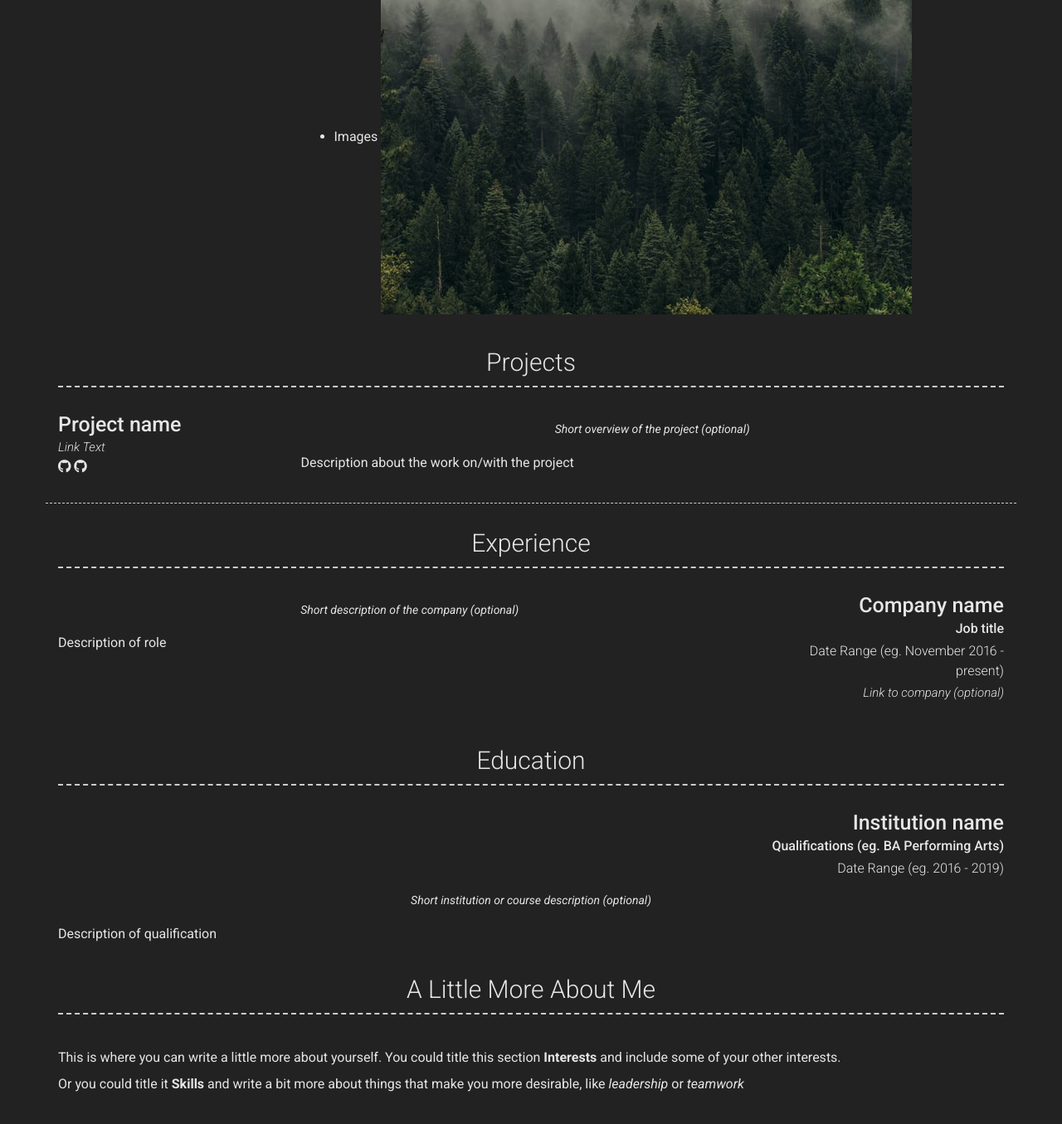
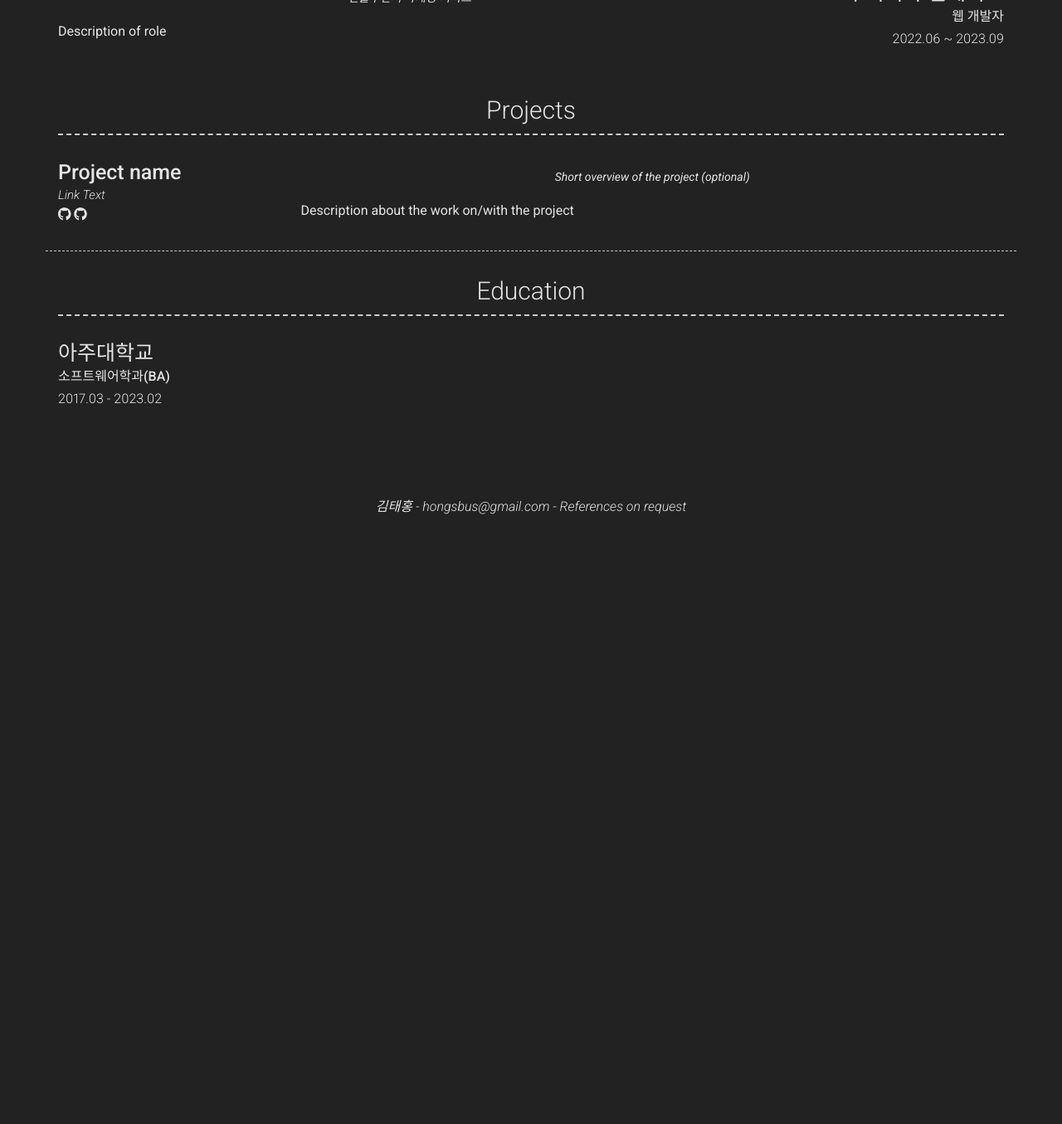
Before and after one commit to Erlhon9/Erlhon9.github.io, a Jekyll site: the page built from index.md, in a window 1280 px wide and 1400 px high, scrolled down 680 px. Shown: the top 1355 px of the window at 83% size. Built offline with Jekyll 4.4.1, drawn with Linux system fonts in a browser that asks for light colours; nearby versions of some CDN libraries; after the commit the page ends 1310 px from its top, so only the background shows below that; some of the changed text lies outside the part shown.

Commit message:
ruby 3.0 버전 업글, 이미지 추가, 순서 변경

```diff
--- a/Gemfile
+++ b/Gemfile
@@ -1,2 +1,4 @@
 source "https://rubygems.org"
 gemspec
+
+gem "webrick", "~> 1.8"
--- a/_config.yml
+++ b/_config.yml
@@ -7,40 +7,40 @@ version: 2
 
 # Personal info
 name: 김태홍
-title: Your job title
+title: Software Engineer
 email: hongsbus@gmail.com
 # email_title: Email (Email title override)
-phone: (+82) 10-8074-9002
+phone: (+82) 010-8074-9002
 # phone_title: Phone (Phone title override)
-website: Your website (eg. https://google.com)(optional)
+website: blog.hongsbus.com
 # website_title: Web (Website title override)
 
 # Dark Mode (true/false/never)
 darkmode: true
 
 # Social links
-twitter_username: jekyllrb
-github_username:  jekyll
-stackoverflow_username: "00000001"
-dribbble_username: jekyll
-facebook_username: jekyll
-flickr_username: jekyll
-instagram_username: jekyll
-linkedin_username: jekyll
-xing_username: jekyll
-pinterest_username: jekyll
-youtube_username: jekyll
-orcid_username: 0000-0000-0000-0000
-googlescholar_username: D847cGsAAAAJ
+# twitter_username: jekyllrb
+github_username: Erlhon9
+# stackoverflow_username: "00000001"
+# dribbble_username: jekyll
+# facebook_username: jekyll
+# flickr_username: jekyll
+instagram_username: Erlhon9
+linkedin_username: Erlhon9
+# xing_username: jekyll
+# pinterest_username: jekyll
+# youtube_username: jekyll
+# orcid_username: 0000-0000-0000-0000
+# googlescholar_username: D847cGsAAAAJ
 
 # Additional icon links
-additional_links:
-- title: Link name
-  icon: Font Awesome brand icon name (eg. fab fa-twitter) (https://fontawesome.com/icons?d=gallery&s=brands&m=free)
-  url: Link url (eg. https://google.com)
-# - title: another link
-#   icon: font awesome brand icon name (eg. fab fa-twitter) (https://fontawesome.com/icons?d=gallery&s=brands&m=free)
-#   url: Link url (eg. https://google.com)
+# additional_links:
+#   - title: Link name
+#     icon: Font Awesome brand icon name (eg. fab fa-twitter) (https://fontawesome.com/icons?d=gallery&s=brands&m=free)
+#     url: Link url (eg. https://google.com)
+#   - title: another link
+#     icon: font awesome brand icon name (eg. fab fa-twitter) (https://fontawesome.com/icons?d=gallery&s=brands&m=free)
+#     url: Link url (eg. https://google.com)
 
 # Google Analytics and Tag Manager
 # Using more than one of these may cause issues with reporting
@@ -50,66 +50,61 @@ additional_links:
 
 # About Section
 # about_title: About Me (Use this to override about section title)
-about_profile_image: Directory of profile image (eg. images/profile.jpg)
+about_profile_image: images/hong.jpeg
 about_content: | # this will include new lines to allow paragraphs
-  Write an awesome description about yourself here, this supports markdown, so you can add [links](http://foobar.com) and highlight things <mark>like this</mark>.
-
-  You can even add paragraphs by using empty lines like this and add anything else [markdown](https://www.markdownguide.org/getting-started#what-is-markdown) supports such as
-    - Lists
-    - Tables
-    - <a href="google.com">Links</a>
-    - Images ![alt text](/images/landscape-trees.jpg "Trees")
+  채워나가는 중 입니다...
 
 content:
+  - title: Experience
+    layout: list
+    content:
+      - layout: right
+        title: 주식회사 인에디트
+        sub_title: 웹 개발자
+        caption: 2022.06 ~ 2023.09
+        # link: Link to company (optional)
+        quote: >
+          인플루언서 마케팅 서비스
+        description: | # this will include new lines to allow paragraphs
+          Description of role
   - title: Projects # Title for the section
     layout: list # Type of content section (list/text)
     content:
       - layout: left
-        border: weak  # Value of `weak` will display a weak border below this item. # Any
-                      # other value (or no value) means no border will be displayed
+        border:
+          weak # Value of `weak` will display a weak border below this item. # Any
+          # other value (or no value) means no border will be displayed
         title: Project name
         link: Link to project (eg. sproogen.github.io/modern-resume-theme)(optional)
         link_text: Link Text
         additional_links:
-          - title:  Github page for project (eg. sproogen/modern-resume-theme)
+          - title: Github page for project (eg. sproogen/modern-resume-theme)
             icon: fab fa-github
             url: Link to project (eg. sproogen.github.io/modern-resume-theme)(optional)
-          - title:  Github page for project (eg. sproogen/modern-resume-theme)
+          - title: Github page for project (eg. sproogen/modern-resume-theme)
             icon: fab fa-github
             url: Link to project (eg. sproogen.github.io/modern-resume-theme)(optional)
         quote: >
           Short overview of the project (optional)
         description: | # this will include new lines to allow paragraphs
           Description about the work on/with the project
-  - title: Experience
-    layout: list
-    content:
-      - layout: right
-        title: Company name
-        sub_title: Job title
-        caption: Date Range (eg. November 2016 - present)
-        link: Link to company (optional)
-        quote: >
-          Short description of the company (optional)
-        description: | # this will include new lines to allow paragraphs
-          Description of role
   - title: Education
     layout: list
     content:
-      - layout: top-right
-        title: Institution name
-        sub_title: Qualifications (eg. BA Performing Arts)
-        caption: Date Range (eg. 2016 - 2019)
-        quote: >
-          Short institution or course description (optional)
-        description: | # this will include new lines to allow paragraphs
-          Description of qualification
-  - title: A Little More About Me
-    layout: text
-    content: | # this will include new lines to allow paragraphs
-      This is where you can write a little more about yourself. You could title this section **Interests** and include some of your other interests.
+      - layout: top-left
+        title: 아주대학교
+        sub_title: 소프트웨어학과(BA)
+        caption: 2017.03 - 2023.02
+        # quote: >
+        #   Short institution or course description (optional)
+        # description: | # this will include new lines to allow paragraphs
+        #   Description of qualification
+  # - title: A Little More About Me
+  #   layout: text
+  #   content: | # this will include new lines to allow paragraphs
+  #     This is where you can write a little more about yourself. You could title this section **Interests** and include some of your other interests.
 
-      Or you could title it **Skills** and write a bit more about things that make you more desirable, like *leadership* or *teamwork*
+  #     Or you could title it **Skills** and write a bit more about things that make you more desirable, like *leadership* or *teamwork*
 
 # Footer
 footer_show_references: true
@@ -124,17 +119,18 @@ sass:
   style: compressed
 
 plugins:
- - jekyll-seo-tag
+  - jekyll-seo-tag
 
-exclude : [
-  "Gemfile",
-  "Gemfile.lock",
-  "node_modules",
-  "vendor/bundle/",
-  "vendor/cache/",
-  "vendor/gems/",
-  "vendor/ruby/",
-  "lib/",
-  "scripts/",
-  "docker-compose.yml",
+exclude:
+  [
+    "Gemfile",
+    "Gemfile.lock",
+    "node_modules",
+    "vendor/bundle/",
+    "vendor/cache/",
+    "vendor/gems/",
+    "vendor/ruby/",
+    "lib/",
+    "scripts/",
+    "docker-compose.yml",
   ]
```
Also changed, not shown: Gemfile.lock, README.md, images/landscape-trees.jpg (deleted), modern-resume-theme.gemspec, screenshot.png (deleted), 1 other file.
